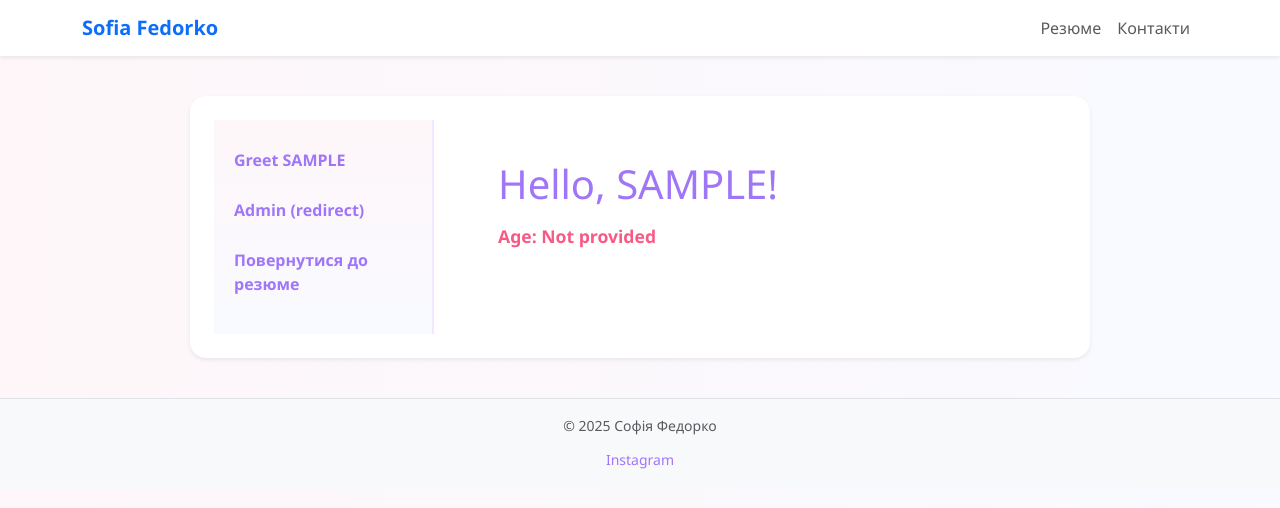
After one commit to sofia1922/flask-app-lab, a Flask app: a page that uses app/templates/nav.html in a window 1280 px wide. The commit adds this page. Shown: the top 508 px of the page. Run offline with Flask 3, Linux system fonts and the light colour scheme.

Commit message:
Add users blueprint with hi.html, dynamic parameters and vertical menu

```diff
--- a/app/static/css/styles.css
+++ b/app/static/css/styles.css
@@ -56,3 +56,77 @@ footer {
     height: 140px;
   }
 }
+
+
+.hi-container {
+  display: flex;
+  gap: 24px;
+  align-items: flex-start;
+  margin: 40px auto;
+  max-width: 900px;
+  background: #fff;
+  border-radius: 20px;
+  box-shadow: 0 4px 12px rgba(160, 118, 249, 0.08);
+  overflow: hidden;
+}
+
+.hi-side {
+  width: 220px;
+  background: linear-gradient(to bottom, #fef6f9, #f8faff);
+  padding: 20px;
+  border-right: 2px solid #f3e6ff;
+}
+
+.hi-side .list-group-item {
+  margin-bottom: 10px;
+  background: transparent;
+  border: none;
+  padding: 8px 0;
+}
+
+.hi-side a {
+  color: #a076f9;
+  font-weight: 600;
+  transition: all 0.3s ease;
+}
+
+.hi-side a:hover {
+  color: #fdb6c4;
+  padding-left: 5px;
+}
+
+.hi-main {
+  flex: 1;
+  padding: 40px;
+}
+
+.hi-main h1 {
+  color: #a076f9;
+  margin-bottom: 15px;
+}
+
+.hi-main p {
+  font-size: 1.1em;
+}
+
+.age-provided {
+  color: #1aa179;
+  font-weight: 600;
+}
+
+.age-missing {
+  color: #f75a84;
+  font-weight: 600;
+}
+
+@media (max-width: 768px) {
+  .hi-container {
+    flex-direction: column;
+    max-width: 100%;
+  }
+  .hi-side {
+    width: 100%;
+    border-right: none;
+    border-bottom: 2px solid #f3e6ff;
+  }
+}
--- a/app/templates/nav.html
+++ b/app/templates/nav.html
@@ -1,13 +1,13 @@
 <nav class="navbar navbar-expand-lg navbar-light bg-white shadow-sm">
   <div class="container">
-    <a class="navbar-brand fw-semibold text-primary" href="{{ url_for('resume') }}">Sofia Fedorko</a>
+    <a class="navbar-brand fw-semibold text-primary" href="{{ url_for('main.resume') }}">Sofia Fedorko</a>
     <button class="navbar-toggler" type="button" data-bs-toggle="collapse" data-bs-target="#navbarNav">
       <span class="navbar-toggler-icon"></span>
     </button>
     <div class="collapse navbar-collapse" id="navbarNav">
       <ul class="navbar-nav ms-auto">
-        <li class="nav-item"><a class="nav-link" href="{{ url_for('resume') }}">Резюме</a></li>
-        <li class="nav-item"><a class="nav-link" href="{{ url_for('contacts') }}">Контакти</a></li>
+        <li class="nav-item"><a class="nav-link" href="{{ url_for('main.resume') }}">Резюме</a></li>
+        <li class="nav-item"><a class="nav-link" href="{{ url_for('main.contacts') }}">Контакти</a></li>
       </ul>
     </div>
   </div>
--- /dev/null
+++ b/app/users/templates/users/hi.html
@@ -0,0 +1,33 @@
+{% extends 'base.html' %}
+
+{% block title %}Greeting Page{% endblock %}
+
+{% block content %}
+<div class="hi-container p-4 bg-white rounded-4 shadow-sm">
+  <aside class="hi-side">
+    <ul class="list-group">
+      <li class="list-group-item">
+        <a href="{{ url_for('users.greetings', name=name, age=age) }}">
+          Greet {{ name }}{% if age %} ({{ age }}){% endif %}
+        </a>
+      </li>
+      <li class="list-group-item">
+        <a href="{{ url_for('users.admin') }}">Admin (redirect)</a>
+      </li>
+      <li class="list-group-item">
+        <a href="{{ url_for('main.resume') }}">Повернутися до резюме</a>
+      </li>
+    </ul>
+  </aside>
+
+  <section class="hi-main">
+    <h1>Hello, {{ name }}!</h1>
+
+    {% if age %}
+      <p class="age-provided">Age: {{ age }}</p>
+    {% else %}
+      <p class="age-missing">Age: Not provided</p>
+    {% endif %}
+  </section>
+</div>
+{% endblock %}
--- /dev/null
+++ b/app/users/views.py
@@ -0,0 +1,15 @@
+from flask import Blueprint, render_template, request, redirect, url_for
+
+users_bp = Blueprint('users', __name__, template_folder='templates')
+
+@users_bp.route('/hi/<string:name>')
+def greetings(name):
+    name_upper = name.upper()
+    age = request.args.get('age', None, type=int)
+    return render_template('users/hi.html', name=name_upper, age=age)
+
+@users_bp.route('/admin')
+def admin():
+    to_url = url_for('users.greetings', name='administrator', age=45)
+    print("Redirecting to:", to_url)
+    return redirect(to_url)
--- /dev/null
+++ b/run.py
@@ -0,0 +1,4 @@
+from app import app
+
+if __name__ == '__main__':
+    app.run(debug=True)
```
Also changed, not shown: app/__init__.py (added, +20 -0 lines), app/main_views.py (renamed from app.py, +6 -9 lines), app/products/views.py (added, +7 -0 lines), tests/test_user_bp.py (added, +23 -0 lines).
